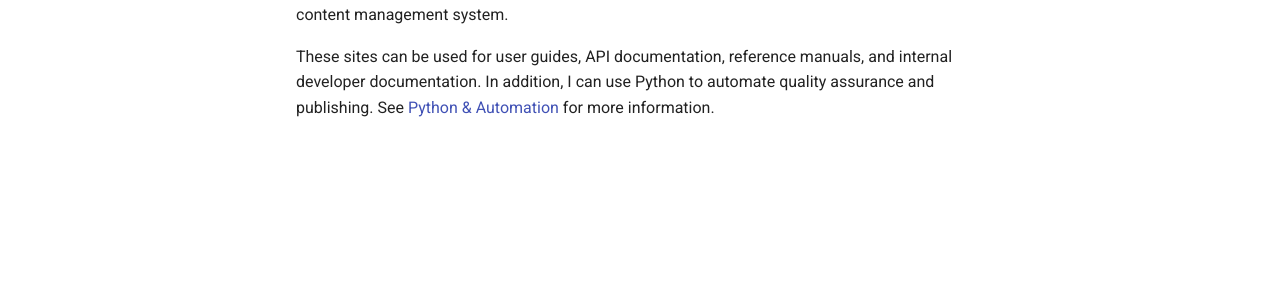
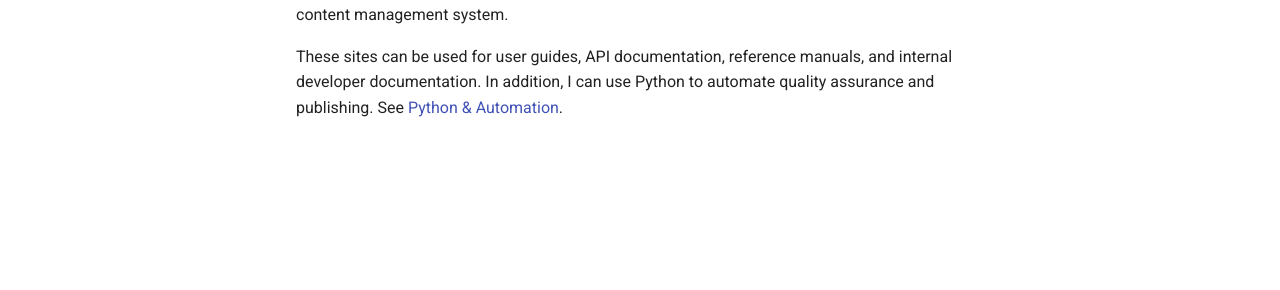
Before and after one commit to ryanabrego/MkDocs, an MkDocs documentation site: the page built from docs/portfolio/docs-as-code.md, in a window 1280 px wide. Shown: the part 280-570 px from the top of the page. Built offline with MkDocs 1.6.1 and Material for MkDocs 9.7.7, drawn with Linux system fonts in a browser that asks for light colours; comment, search, counter and statistics services are not loaded.

Commit message:
Update docs-as-code.md

```diff
--- a/docs/portfolio/docs-as-code.md
+++ b/docs/portfolio/docs-as-code.md
@@ -2,4 +2,4 @@
 
 I built this site using Markdown for content, GitHub and Git Bash for version control and deployment, and MkDocs for static site generation. This Docs-as-Code model enables me to collaborate with subject matter experts and stakeholders in the code repository, and update content and publish to a static site without the complexity or licensing barriers of a traditional content management system.
 
-These sites can be used for user guides, API documentation, reference manuals, and internal developer documentation. In addition, I can use Python to automate quality assurance and publishing. See [Python & Automation](python/) for more information.
+These sites can be used for user guides, API documentation, reference manuals, and internal developer documentation. In addition, I can use Python to automate quality assurance and publishing. See [Python & Automation](python/).
```
